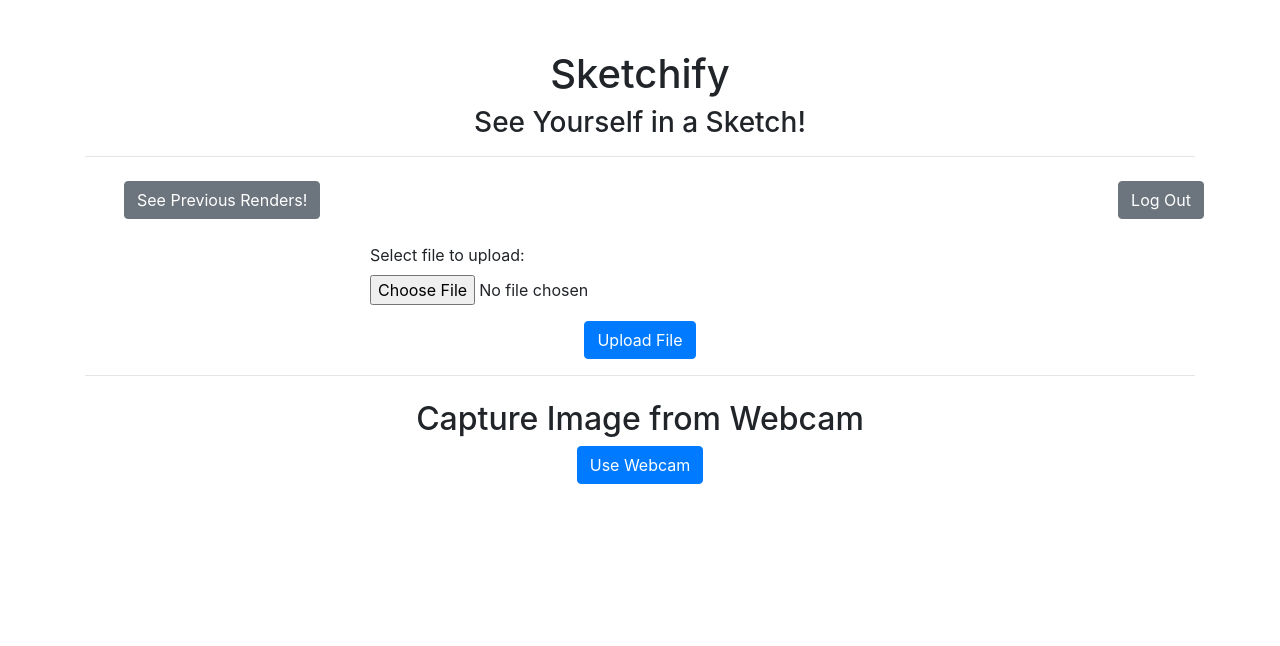
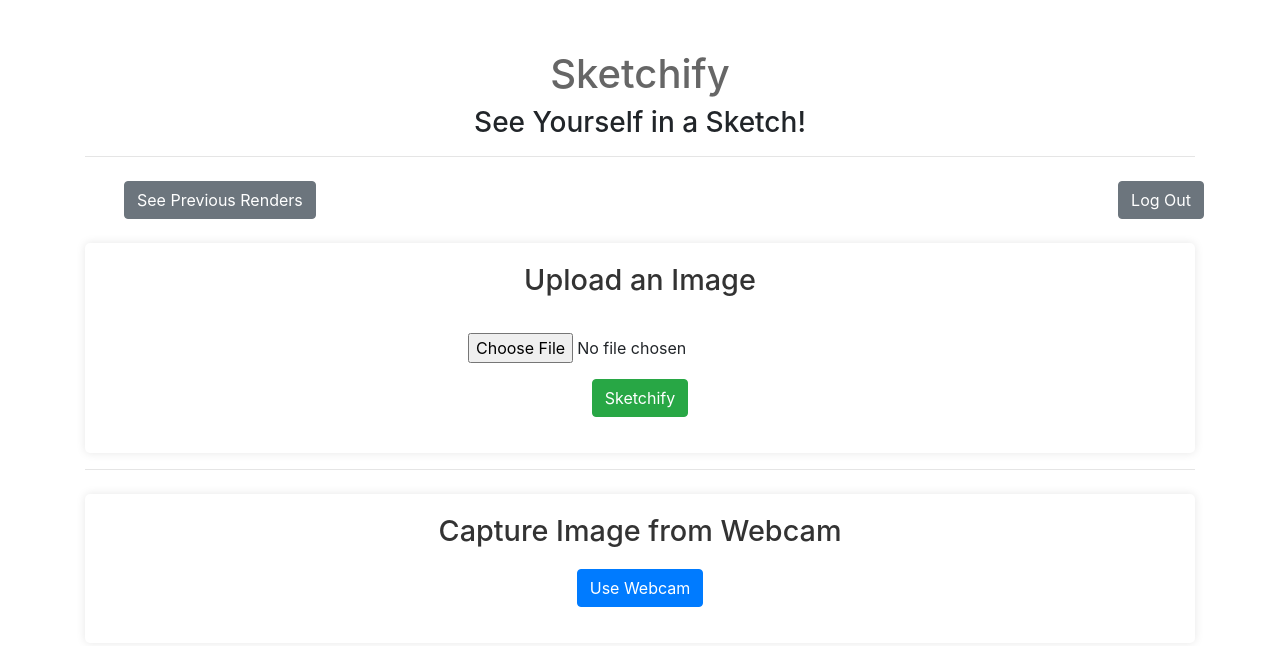
Before and after one commit to software-students-fall2023/4-containerized-app-exercise-abelian-amigos, a Flask app: page / in a window 1280 px wide. Shown: the top 646 px of the page. Run offline with Flask 3, Linux system fonts and the light colour scheme; the visitor is signed in with stand-in values (Sample User, id 1); some libraries are stand-ins or nearby versions.

Commit message:
Use same HTML layout and change some CSS

```diff
--- a/web-app/src/app.py
+++ b/web-app/src/app.py
@@ -1,6 +1,8 @@
 """
 Flask application for the web-app.
 """
+
+from datetime import datetime
 
 import requests
 from bson.objectid import ObjectId
@@ -20,16 +22,14 @@ from flask_login import (
     current_user,
     login_required,
 )
-from werkzeug.security import generate_password_hash, check_password_hash
-
+from src.web_app_db import db
 from src.web_app_defaults import (
     SECRET_KEY,
     ML_SERVER_URL,
     USER_IMAGES_DIR,
     SKETCH_IMAGES_DIR,
 )
-
-from src.web_app_db import db
+from werkzeug.security import generate_password_hash, check_password_hash
 
 app = Flask(__name__)
 app.config["SECRET_KEY"] = SECRET_KEY
@@ -92,6 +92,7 @@ def sketch():
             {
                 "image_name": response["image_name"],
                 "user_id": current_user.id,
+                "created_at": datetime.now(),
             }
         )
         return render_template("render.html", image_name=response["image_name"])
@@ -106,8 +107,8 @@ def previous():
     Retrieve and render all past sketches made by user.
     """
 
-    user_renders = db.images.find({"user_id": current_user.id})
-    return render_template("previous.html", user_renders=user_renders)
+    user_renders = db.images.find({"user_id": current_user.id}).sort("created_at", -1)
+    return render_template("previous.html", user_renders=list(user_renders))
 
 
 # Route for handling the login page logic
--- a/web-app/src/static/css/main.css
+++ b/web-app/src/static/css/main.css
@@ -2,6 +2,7 @@ header {
     text-align: center;
     padding-top: 50px;
 }
+
 .webcam {
     display: none;
 }
@@ -9,3 +10,62 @@ header {
 #video {
     border-radius: 30px;
 }
+
+body {
+    font-family: Arial, sans-serif;
+    background-color: #f8f8f8;
+    color: #333;
+}
+
+.container {
+    max-width: 900px;
+    margin: 0 auto;
+}
+
+.page-title {
+    text-align: center;
+    font-size: 2.5em;
+    color: #333;
+    margin-bottom: 0.5em;
+}
+
+.page-subtitle {
+    text-align: center;
+    font-size: 1.5em;
+    color: #666;
+}
+
+.button-container {
+    justify-content: space-around;
+}
+
+.upload-section, .webcam-section {
+    background-color: #fff;
+    border-radius: 5px;
+    padding: 20px;
+    box-shadow: 0px 0px 10px 0px rgba(0, 0, 0, 0.1);
+}
+
+.upload-title, .webcam-title {
+    font-size: 1.8em;
+    color: #333;
+    margin-bottom: 20px;
+}
+
+.button-group {
+    display: flex;
+    justify-content: center;
+}
+
+.button-group button {
+    margin-right: 10px;
+}
+
+.button-group button:last-child {
+    margin-right: 0;
+}
+
+.action-panel input[type="file"] {
+    width: unset;
+    margin: 1rem auto;
+}
--- /dev/null
+++ b/web-app/src/templates/components/header.html
@@ -0,0 +1,5 @@
+<header class="container">
+    <h1><a href="/" style="text-decoration: none; color: #666666;">Sketchify</a></h1>
+    <h3>See Yourself in a Sketch!</h3>
+    <hr>
+</header>
--- a/web-app/src/templates/index.html
+++ b/web-app/src/templates/index.html
@@ -12,17 +12,9 @@
 {% endblock %}
 
 {% block content %}
-    <body>
-
-    <header class="container">
-        <h1>Sketchify</h1>
-        <h3>See Yourself in a Sketch!</h3>
-        <hr>
-    </header>
-
     <div class="container mt-4">
         <div class="container m-4 d-flex justify-content-between">
-            <a href="/previous" class="btn btn-secondary">See Previous Renders!</a>
+            <a href="/previous" class="btn btn-secondary">See Previous Renders</a>
             <a href="/logout" class="btn btn-secondary">Log Out</a>
         </div>
 
@@ -32,37 +24,37 @@
             </div>
         {% endif %}
 
+        <div class="upload-section container mt-4 text-center">
             <!-- Upload Image -->
+            <h2 class="upload-title">Upload an Image</h2>
             <form action="/sketchify" method="post" enctype="multipart/form-data" class="mb-3">
                 <div class="row justify-content-center">
-                <div class="col-md-6">
-                    <div class="form-group">
-                        <label for="photo">Select file to upload:</label>
-                        <input type="file" name="photo" id="photo" class="form-control-file">
-                    </div>
-                    <div class="text-center">
-                        <button type="submit" class="btn btn-primary">Upload File</button>
-                    </div>
+                    <div class="col-md-6 action-panel">
+                        <input type="file" name="photo" id="photo" class="form-control-file" accept="image/*" required>
+                        <button type="submit" class="btn btn-success">Sketchify</button>
                     </div>
                 </div>
             </form>
+        </div>
 
         <hr>
 
         <!-- Webcam Capture -->
-        <div class="container mt-4 text-center">
-            <h2>Capture Image from Webcam</h2>
+        <div class="webcam-section container mt-4 text-center">
+            <h2 class="webcam-title">Capture Image from Webcam</h2>
             <button id="enableWebcamButton" class="btn btn-primary mb-3">Use Webcam</button>
             <div class="webcam">
-                <div id="cameraContainer" class="d-flex justify-content-center flex-column align-items-center">
+                <div id="cameraContainer"
+                     class="webcam-container d-flex justify-content-center flex-column align-items-center">
                     <video id="video" width="640" height="480" autoplay class="mb-3"></video>
                     <canvas id="canvas" width="640" height="480" class="mb-3" style="display:none;"></canvas>
                 </div>
+                <div class="button-group">
                     <button id="snap" class="btn btn-success mb-3">Capture Photo</button>
                     <button id="retry" class="btn btn-warning mb-3" style="display:none;">Retry</button>
-                <button id="uploadSnap" class="btn btn-secondary mb-3" style="display:none;">Upload Captured Image</button>
+                    <button id="uploadSnap" class="btn btn-success mb-3" style="display:none;">Sketchify</button>
                 </div>
             </div>
         </div>
-    </body>
+    </div>
 {% endblock %}
--- a/web-app/src/templates/layouts/layout.html
+++ b/web-app/src/templates/layouts/layout.html
@@ -2,14 +2,16 @@
 <html lang="en">
 
 <head>
-    <title>{% block title%}{% endblock %}</title>
+    <title>{% block title %}{% endblock %}</title>
     <link rel="stylesheet" href="{{ url_for('static', filename='css/main.css') }}">
-    <link rel="stylesheet" href="https://cdn.jsdelivr.net/npm/bootstrap@4.3.1/dist/css/bootstrap.min.css" integrity="sha384-ggOyR0iXCbMQv3Xipma34MD+dH/1fQ784/j6cY/iJTQUOhcWr7x9JvoRxT2MZw1T" crossorigin="anonymous">
-    {% block head%}{% endblock %}
+    <link rel="stylesheet" href="https://cdn.jsdelivr.net/npm/bootstrap@4.3.1/dist/css/bootstrap.min.css"
+          integrity="sha384-ggOyR0iXCbMQv3Xipma34MD+dH/1fQ784/j6cY/iJTQUOhcWr7x9JvoRxT2MZw1T" crossorigin="anonymous">
+    {% block head %}{% endblock %}
 </head>
 
 <body>
-    {% block content%}{% endblock %}
+{% include 'components/header.html' %}
+{% block content %}{% endblock %}
 </body>
 
 </html>
```
Also changed, not shown: web-app/src/templates/previous.html (+18 -9 lines), web-app/src/templates/render.html (+10 -8 lines), web-app/src/templates/login.html (line endings or trailing spaces), web-app/src/templates/register.html (line endings or trailing spaces). Lines whose indentation alone changed are shown as unchanged.
